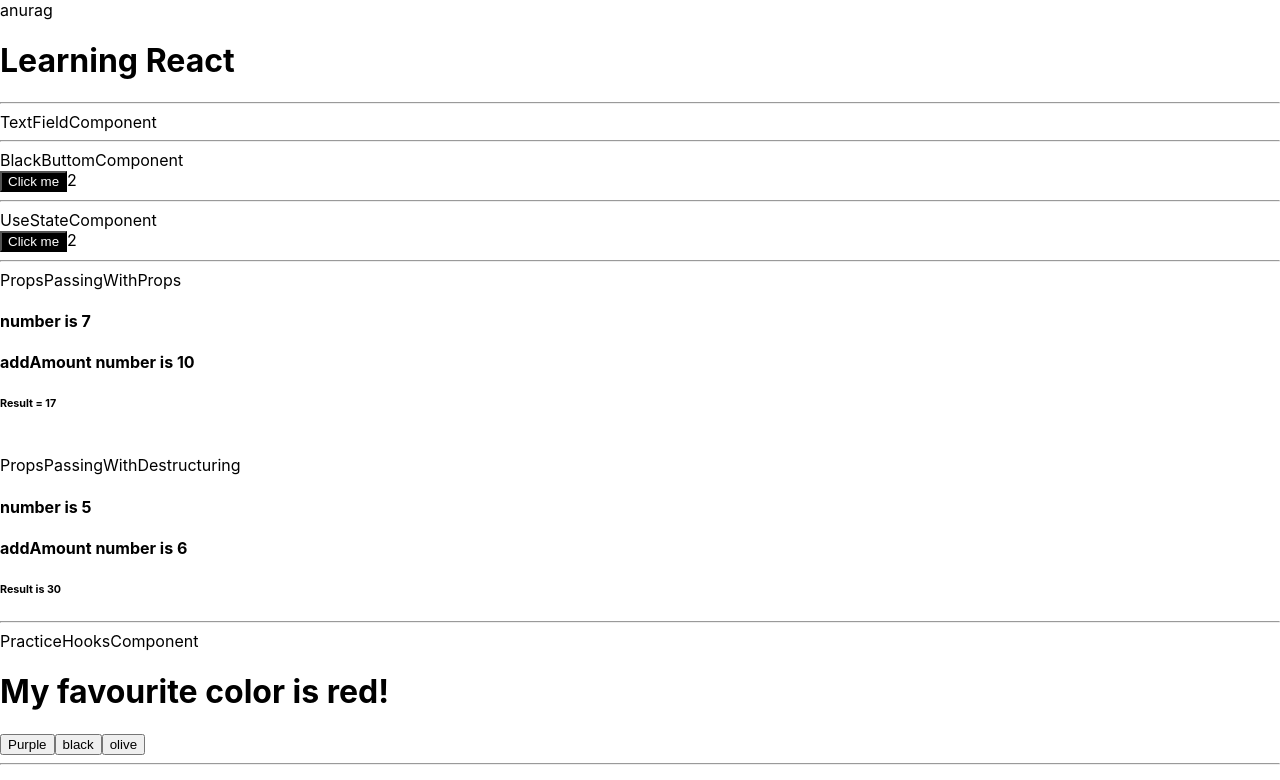
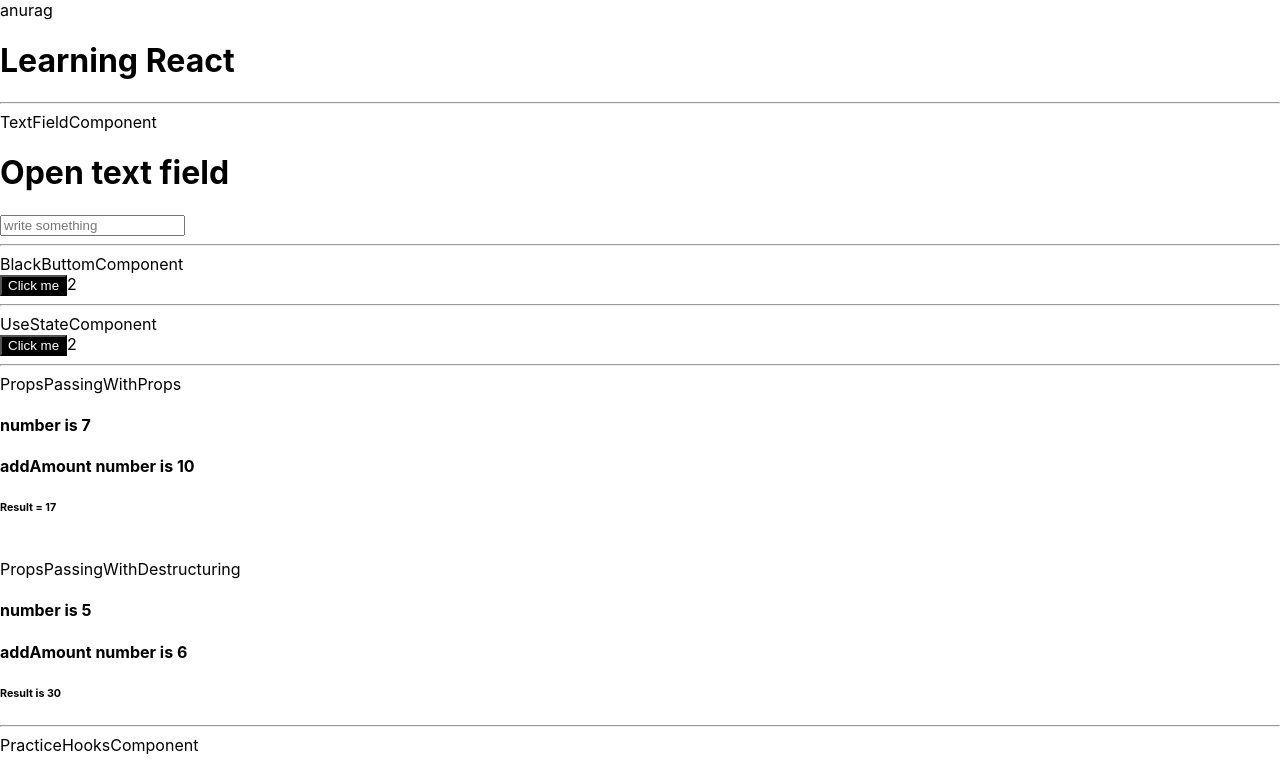
Before and after one commit to anuragnarok/demo-project, a React (Create React App) app: page / in a window 1280 px wide. Shown: the top 780 px of the page. Built offline with nearby package versions, Linux system fonts and the light colour scheme.

Commit message:
modifying textComponent

```diff
--- a/src/components/TextFieldComponent.js
+++ b/src/components/TextFieldComponent.js
@@ -2,7 +2,10 @@ import React from 'react'
 
   const TextFieldComponent = () => {
   return (
-    <div>TextFieldComponent</div>
+    <div>TextFieldComponent
+      <h1> Open text field</h1>
+      <input type={"text"} placeholder="write something"/>
+    </div>
   )
 }
 
```
